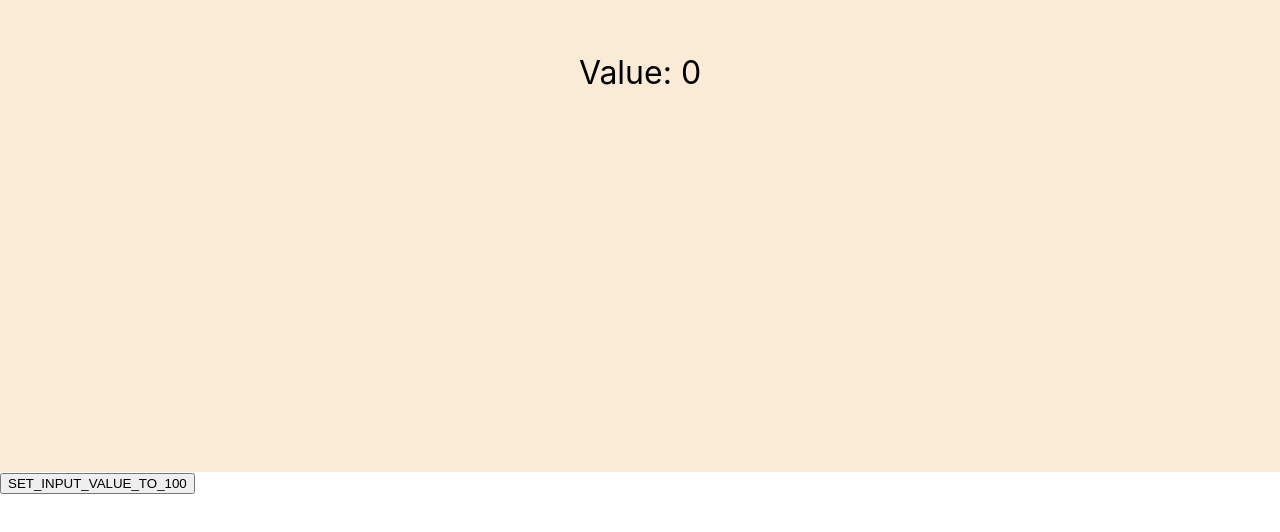
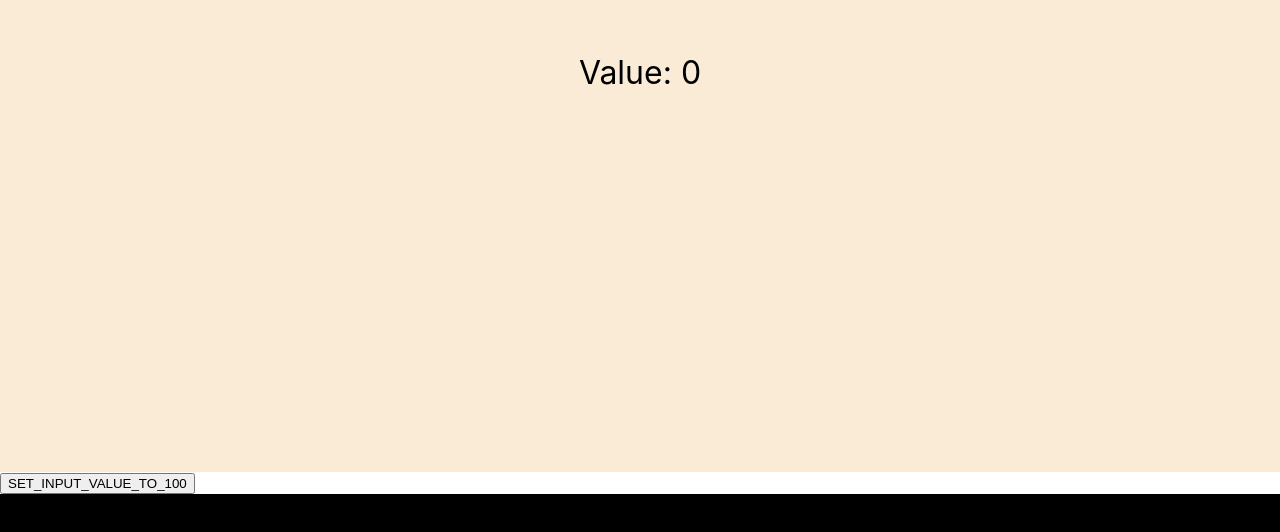
Before and after one commit to ap221882/react-docs-tutorials, a React (Create React App) app in the folder react-typescript-tutorials/: page / in a window 1280 px wide. Shown: the part 2513-3045 px from the top of the page. Before the commit the page ends 3007 px from the top, so only its background shows below. Built offline with nearby package versions, Linux system fonts and the light colour scheme.

Commit message:
generics: made basic ts project

```diff
--- a/react-typescript-tutorials/src/App.tsx
+++ b/react-typescript-tutorials/src/App.tsx
@@ -2,6 +2,13 @@ import React, { useState, useContext } from "react";
 import "./App.css";
 import Form from "./components/Form";
 import { InputValueContext } from "./contexts/InputValueProvider";
+import DataGrid from "./components/DataGrid";
+
+interface ItemI {
+  id: number;
+  name: string;
+  age: number;
+}
 
 interface AppProps {
   headerText: string;
@@ -15,6 +22,11 @@ interface User {
 }
 
 function App({ headerText, extraTest = "I am the default text" }: AppProps) {
+  const items: ItemI[] = [
+    { id: 1, name: "John", age: 55 },
+    { id: 2, name: "Mitchel", age: 23 },
+    { id: 3, name: "Mike", age: 50 },
+  ];
   const [user, setUser] = useState<User | null>(null);
 
   const { state, dispatch } = useContext(InputValueContext);
@@ -39,6 +51,7 @@ function App({ headerText, extraTest = "I am the default text" }: AppProps) {
       <button onClick={() => dispatch({ type: "SET_INPUT_VALUE_TO_100" })}>
         SET_INPUT_VALUE_TO_100
       </button>
+      <DataGrid items={items} />
     </>
   );
 }
--- /dev/null
+++ b/react-typescript-tutorials/src/components/DataGrid.tsx
@@ -0,0 +1,25 @@
+import React from "react";
+
+interface ItemI {
+  id: number;
+  name: string;
+  age: number;
+}
+
+type Props = {
+  items: ItemI[];
+};
+
+const DataGrid = ({ items }: Props) => {
+  return (
+    <div style={{ backgroundColor: "ThreeDShadow" }}>
+      <ul>
+        {items.map((item) => (
+          <li>{JSON.stringify(item)}</li>
+        ))}
+      </ul>
+    </div>
+  );
+};
+
+export default DataGrid;
--- a/react-typescript-tutorials/src/contexts/InputValueProvider.tsx
+++ b/react-typescript-tutorials/src/contexts/InputValueProvider.tsx
@@ -1,10 +1,23 @@
 import React, { createContext, useReducer } from "react";
+
+type AppState = typeof initialState;
+//######THIS IS WRONG
+// type Action = {
+//   type: "SET_INPUT_VALUE" | "SET_INPUT_VALUE_TO_100";
+//   payload?: number;
+// };
+type Action =
+  | { type: "SET_INPUT_VALUE"; payload: number }
+  | { type: "SET_INPUT_VALUE_TO_100" };
+interface InputProviderProps {
+  children: React.ReactNode;
+}
 
 const initialState = {
   inputValue: 0,
 };
 
-const reducer = (state, action) => {
+const reducer = (state: AppState, action: Action) => {
   switch (action.type) {
     case "SET_INPUT_VALUE":
       return {
@@ -21,12 +34,15 @@ const reducer = (state, action) => {
   }
 };
 
-const InputValueContext = createContext({
+const InputValueContext = createContext<{
+  state: AppState;
+  dispatch: React.Dispatch<Action>;
+}>({
   state: initialState,
   dispatch: () => {},
 });
 
-function InputValueProvider({ children }) {
+function InputValueProvider({ children }: InputProviderProps) {
   const [state, dispatch] = useReducer(reducer, initialState);
 
   return (
```
